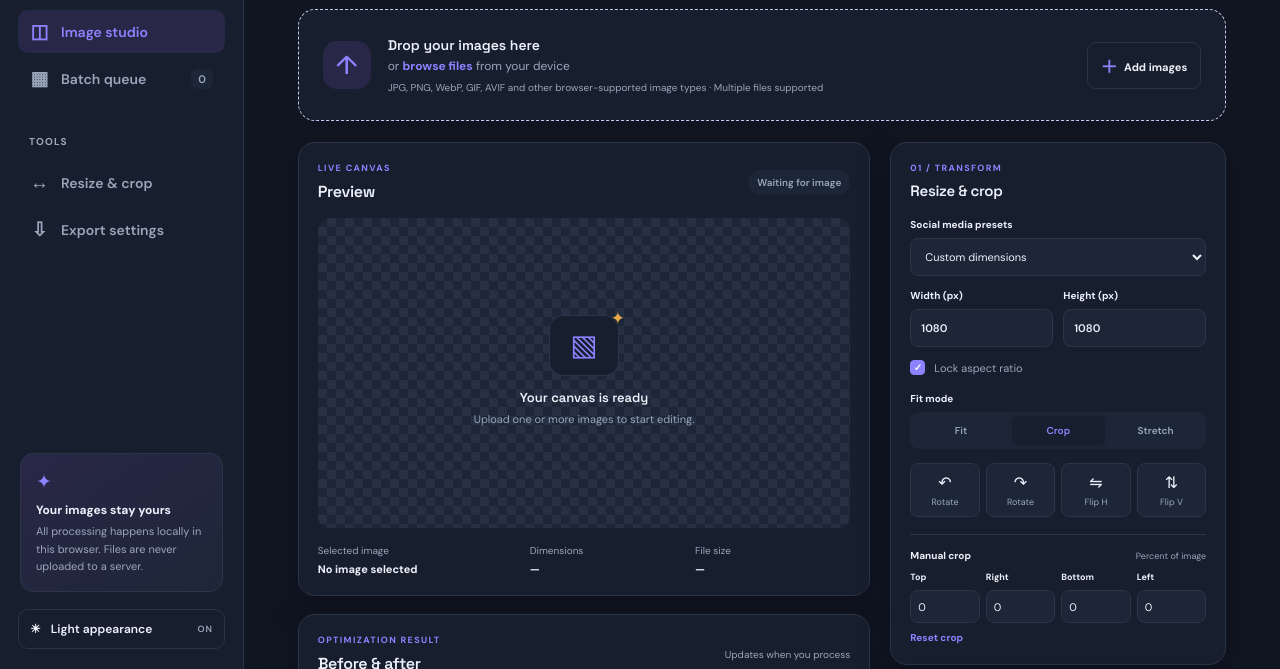
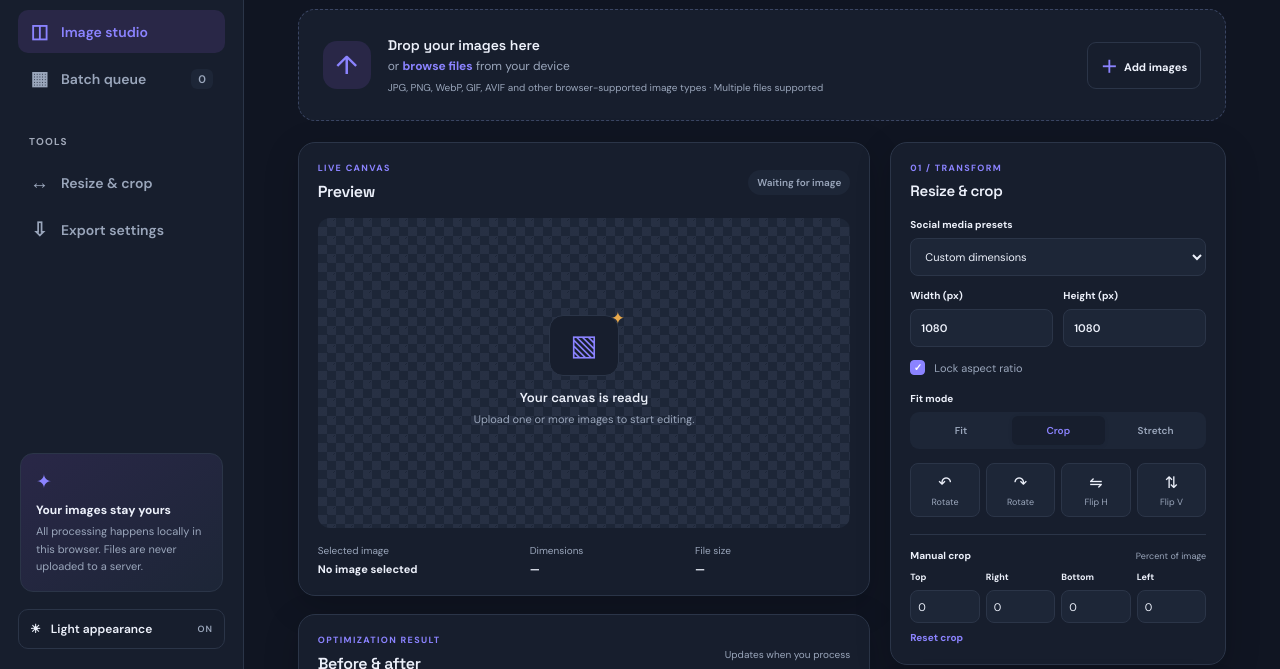
Before and after one commit to sac15078-hub/image-ji, a plain HTML site: page index.html in a window 1280 px wide. Both pictures are taken after a click on the button "Toggle dark appearance". Shown: the part 131-800 px from the top of the page. Drawn offline with nearby package versions, Linux system fonts and the light colour scheme.

Commit message:
Update style.css

```diff
--- a/style.css
+++ b/style.css
@@ -1,14 +1,16 @@
 /* ============================================================
    1. THEME COLORS AND DESIGN TOKENS
    ============================================================ */
-
 :root {
+  color-scheme: light;
   --bg: #f4f6fa;
   --surface: #fff;
   --surface-2: #f8f9fc;
   --text: #172033;
   --muted: #7b8497;
   --line: #e8ebf2;
+  --upload-border: #c8c9ee;
+  --check-border: #c8ccda;
   --accent: #635bff;
   --accent-2: #817bff;
   --accent-soft: #f0efff;
@@ -21,12 +23,15 @@
 }
 
 [data-theme="dark"] {
+  color-scheme: dark;
   --bg: #101522;
   --surface: #171e2d;
   --surface-2: #1d2637;
   --text: #edf1fb;
   --muted: #9aa6bb;
   --line: #2b3548;
+  --upload-border: #3a4563;
+  --check-border: #4b5877;
   --accent: #8b83ff;
   --accent-2: #aaa4ff;
   --accent-soft: #292747;
@@ -34,7 +39,6 @@
   --warn: #f59e0b;
   --shadow: 0 10px 35px rgba(0, 0, 0, .18);
 }
-
 /* ============================================================
    2. GLOBAL RESET AND BASE ELEMENTS
    ============================================================ */
@@ -329,7 +333,7 @@ button {
 
 .upload-card {
   min-height: 112px;
-  border: 1.5px dashed #c8c9ee;
+  border: 1.5px dashed var(--upload-border);
   background: var(--surface);
   border-radius: var(--radius);
   display: flex;
@@ -844,7 +848,7 @@ select.control {
 .custom-check {
   width: 15px;
   height: 15px;
-  border: 1px solid #c8ccda;
+  border: 1px solid var(--check-border);
   border-radius: 4px;
   background: var(--surface);
   display: inline-grid;
```
